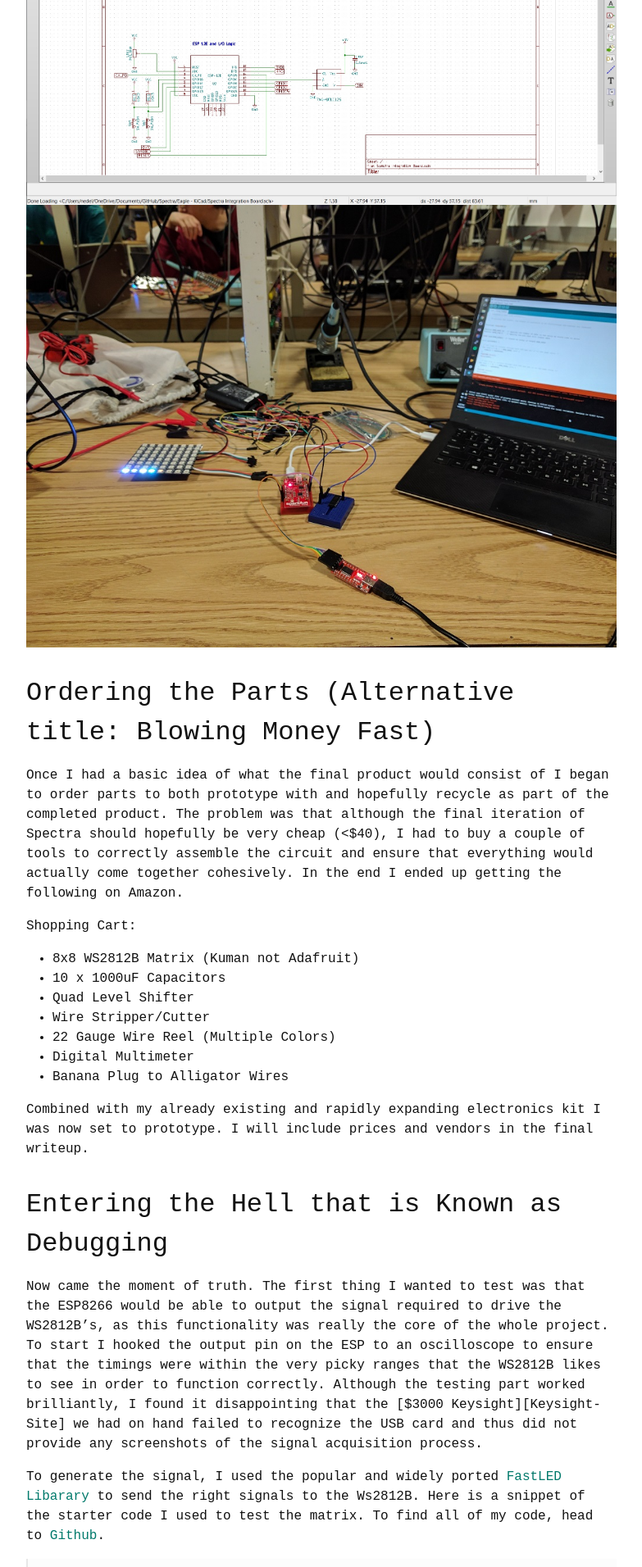
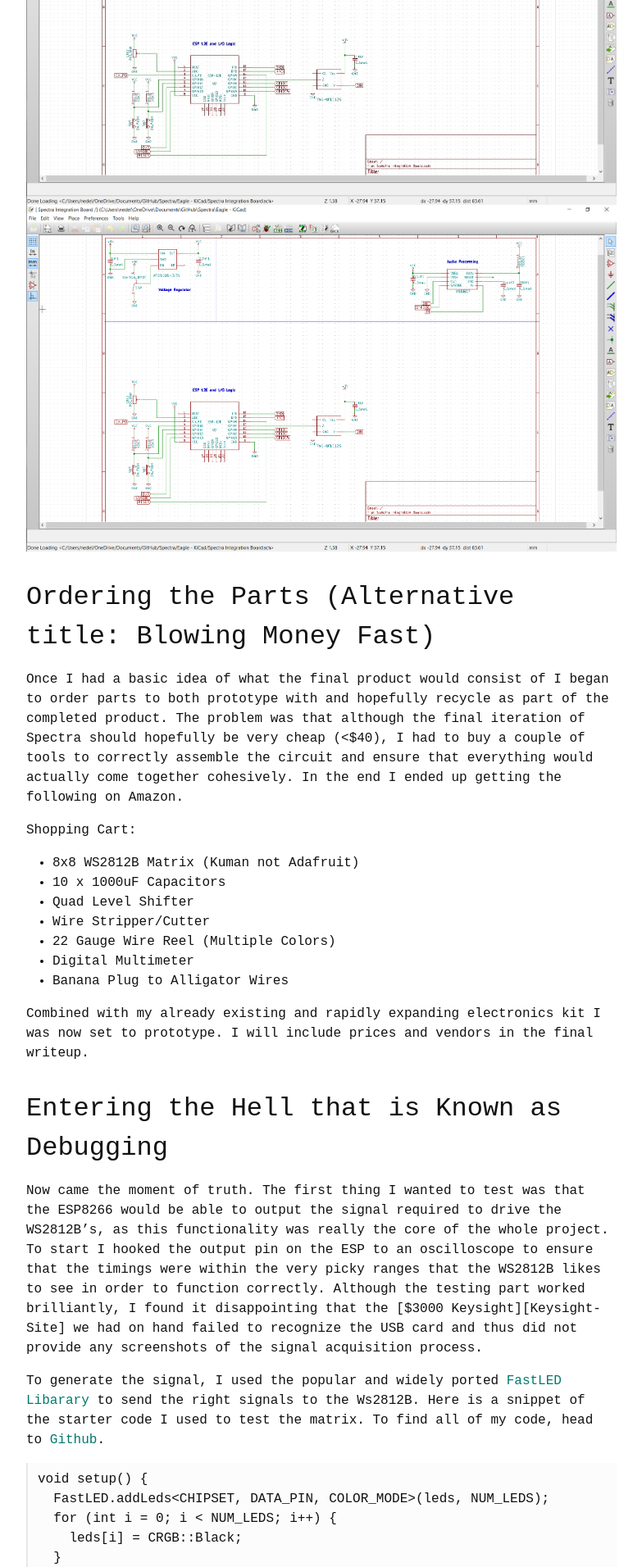
Before and after one commit to epellis/epellis.github.io, a Jekyll site: the page built from _posts/2017-01-02-project-spectra-part-2.md, in a window 1280 px wide. Shown: the part 1369-3281 px from the top of the page at 82% size, without its empty margins (248-1031 px from the left). Built offline with Jekyll 4.4.1, drawn with Linux system fonts in a browser that asks for light colours; some web fonts are replaced.

Commit message:
bug fixes!

```diff
--- a/_posts/2017-01-02-project-spectra-part-2.md
+++ b/_posts/2017-01-02-project-spectra-part-2.md
@@ -44,7 +44,7 @@ schematic design and how to make your circuit readable. Here's an in-progress
 shot of what I've got so far:
 
 ![]({{site.baseurl}}/images/SpectraTesting/KiCad.jpg)
-![]({{site.baseurl}}/images/SpectraTesting/fourLED.jpg)
+![]({{site.baseurl}}/images/SpectraTesting/KiCad.png)
 
 ## Ordering the Parts (Alternative title: Blowing Money Fast)
 
```
